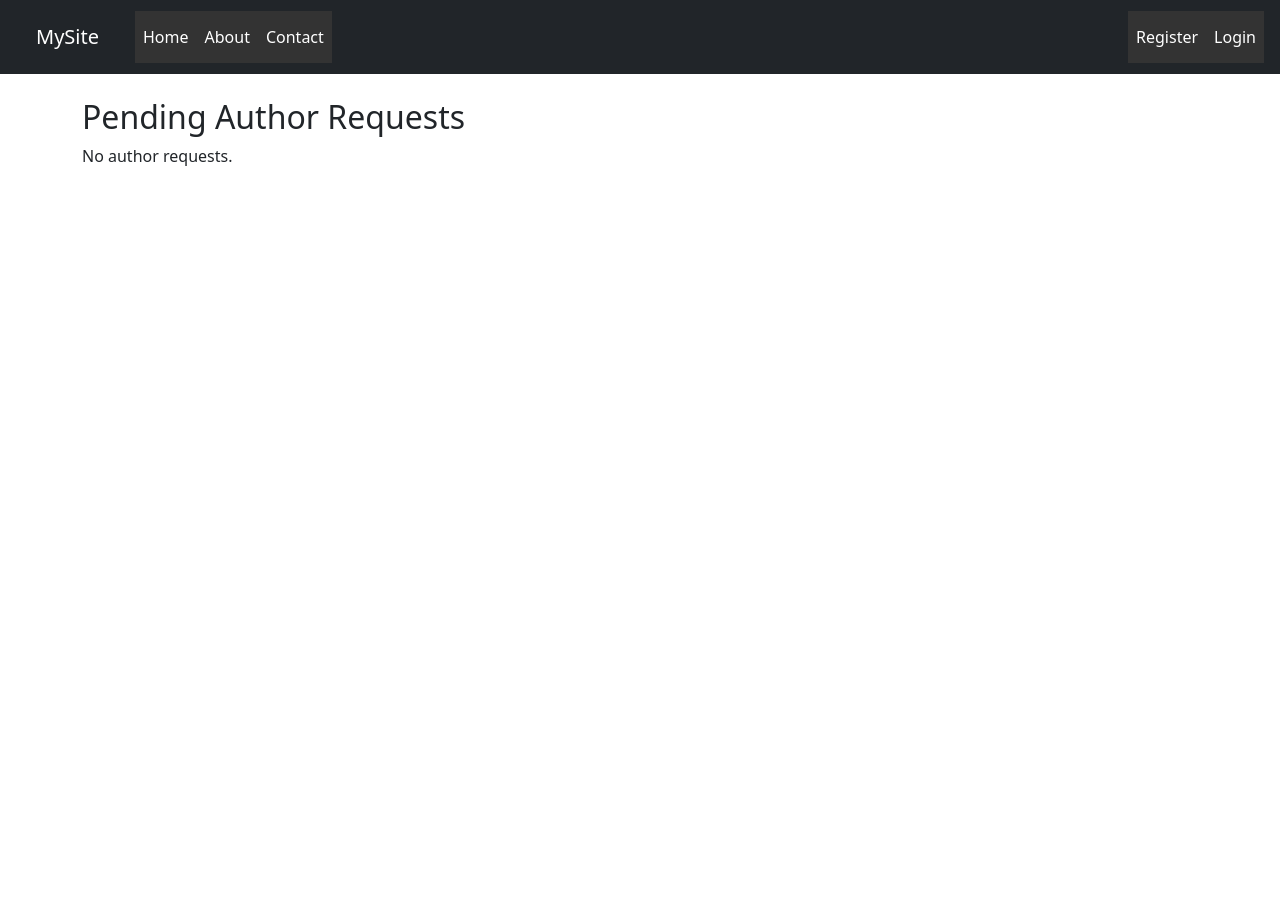
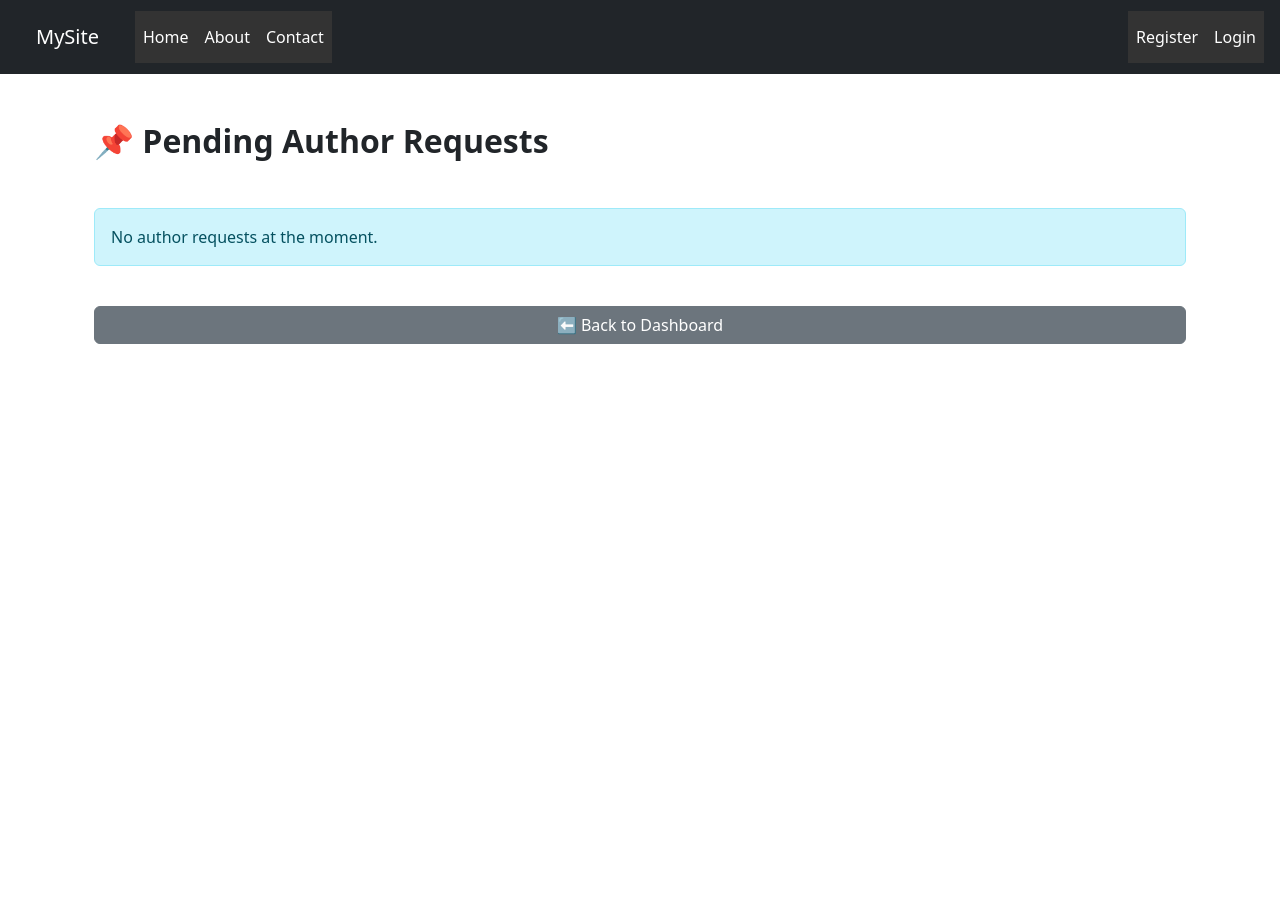
Before and after one commit to chavdaarpitsinh1248/Flask_projects, a Flask app: template manga_center/app/templates/admin/author_requests.html in a window 1280 px wide. Shown: the top 897 px of the page. Run offline with Flask 3, Linux system fonts and the light colour scheme; the template is opened without the code that fills it, so the values that code supplies are empty; some libraries are stand-ins or nearby versions.

Commit message:
Add files via upload

```diff
--- a/manga_center/app/templates/admin/author_requests.html
+++ b/manga_center/app/templates/admin/author_requests.html
@@ -2,42 +2,74 @@
 {% block title %}Author Requests - Admin{% endblock %}
 
 {% block content %}
-<section class="admin-requests">
-    <h2>Pending Author Requests</h2>
+<section class="admin-requests container py-4">
+
+    <h2 class="mb-4 fw-bold">📌 Pending Author Requests</h2>
 
     {% if requests %}
-    <table border="1" cellpadding="8">
-        <thead>
+    <div class="table-responsive shadow-sm rounded">
+        <table class="table table-hover align-middle">
+            <thead class="table-dark">
                 <tr>
                     <th>User</th>
                     <th>Message</th>
                     <th>Status</th>
                     <th>Date</th>
-                <th>Actions</th>
+                    <th style="width: 200px;">Actions</th>
                 </tr>
             </thead>
+
             <tbody>
                 {% for req in requests %}
                 <tr>
-                <td>{{ req.user.username }}</td>
+                    <td class="fw-semibold">{{ req.user.username }}</td>
+
                     <td>{{ req.message or '-' }}</td>
-                <td>{{ req.status|capitalize }}</td>
+
+                    <td>
+                        {% if req.status == 'pending' %}
+                        <span class="badge bg-warning text-dark">Pending</span>
+                        {% elif req.status == 'approved' %}
+                        <span class="badge bg-success">Approved</span>
+                        {% else %}
+                        <span class="badge bg-danger">Rejected</span>
+                        {% endif %}
+                    </td>
+
                     <td>{{ req.created_at.strftime('%Y-%m-%d') }}</td>
+
                     <td>
                         {% if req.status == 'pending' %}
                         <a href="{{ url_for('admin.approve_author', request_id=req.id) }}"
-                        class="btn btn-success">Approve</a>|
-                    <a href="{{ url_for('admin.reject_author', request_id=req.id) }}" class="btn btn-danger">Reject</a>
+                            class="btn btn-sm btn-success me-2">
+                            Approve
+                        </a>
+
+                        <a href="{{ url_for('admin.reject_author', request_id=req.id) }}" class="btn btn-sm btn-danger">
+                            Reject
+                        </a>
+
                         {% else %}
-                    <em>{{ req.status|capitalize }}</em>
+                        <span class="text-muted fst-italic">{{ req.status|capitalize }}</span>
                         {% endif %}
                     </td>
+
                 </tr>
                 {% endfor %}
             </tbody>
+
         </table>
+    </div>
+
     {% else %}
-    <p>No author requests.</p>
+    <div class="alert alert-info mt-4">
+        No author requests at the moment.
+    </div>
     {% endif %}
+
+    <a href="{{ url_for('admin.dashboard') }}" class="btn btn-secondary mt-4">
+        ⬅ Back to Dashboard
+    </a>
+
 </section>
 {% endblock %}
```
Lines whose indentation alone changed are shown as unchanged.
